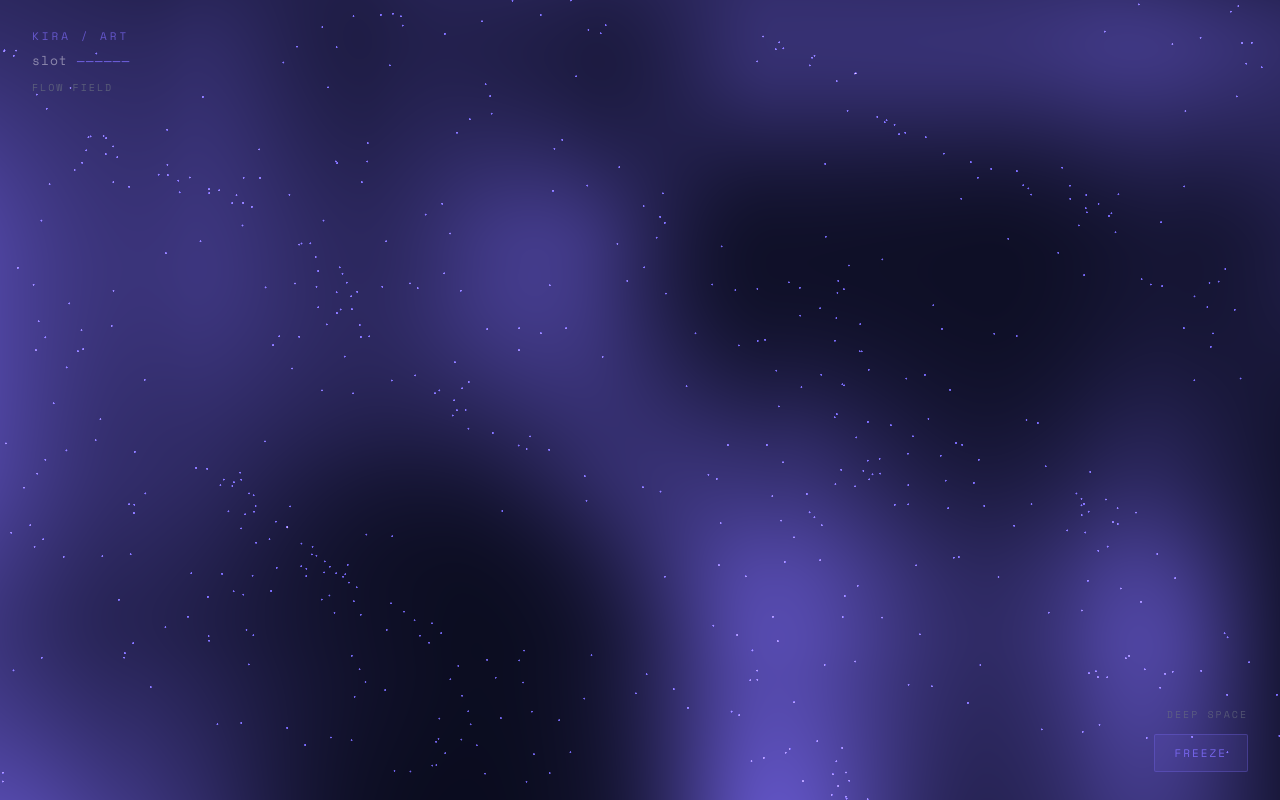
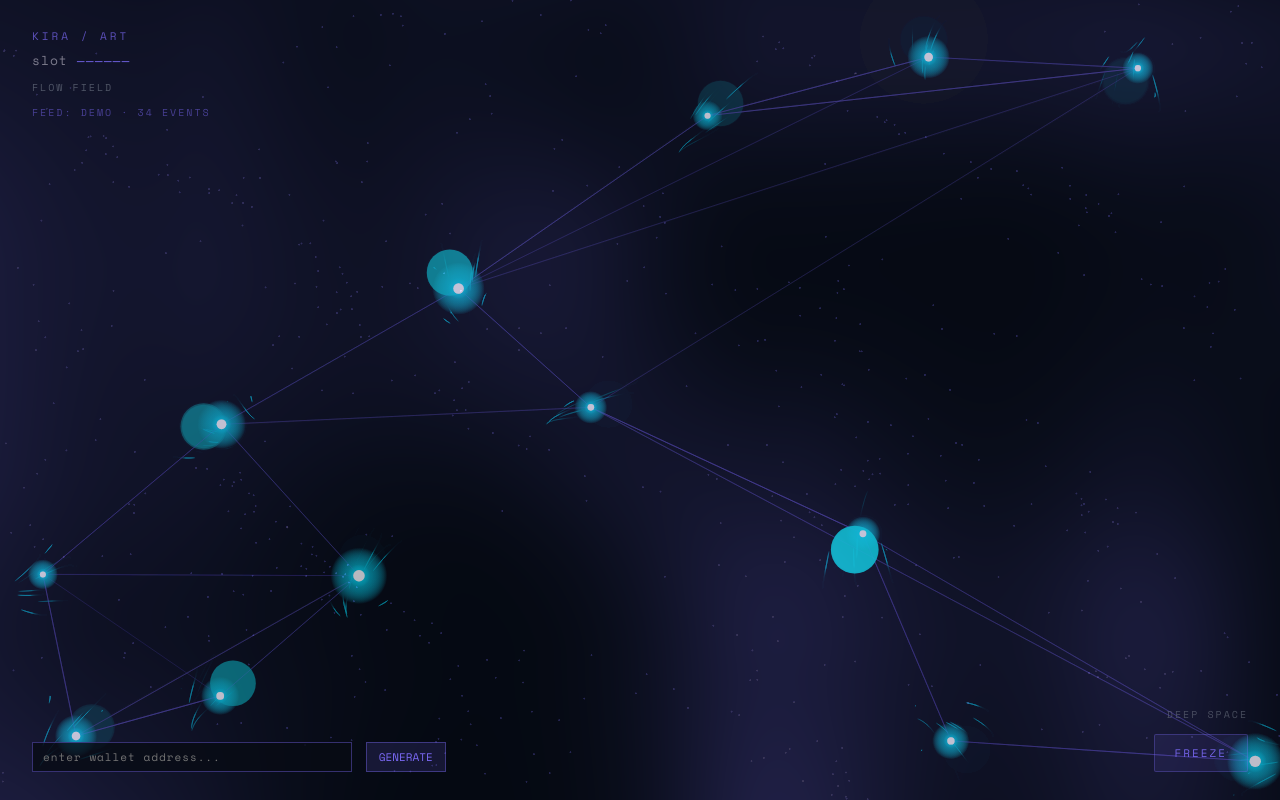
Before and after one commit to kira-os/kira-art, a plain HTML site: page index.html in a window 1280 px wide. Drawn offline with nearby package versions, Linux system fonts and the light colour scheme; no server answers; animation ran at ten frames a second.

Commit message:
feat: kira-art Phase 3 complete — PNG export, WebGL+2D composite, demo mode fixes

```diff
--- /dev/null
+++ b/generative.js
@@ -0,0 +1,318 @@
+/**
+ * generative.js — Wallet-seeded deterministic particle art
+ * Phase 1: input wallet address → unique evolving particle system
+ * Visual language: dark-cinematic — transactions as light trails, nodes as luminescent orbs
+ */
+
+// Deterministic hash from string → float [0,1]
+function hashFloat(str, seed = 0) {
+  let h = seed;
+  for (let i = 0; i < str.length; i++) {
+    h = Math.imul(31, h) + str.charCodeAt(i) | 0;
+  }
+  return (Math.abs(h) % 100000) / 100000;
+}
+
+function hashInt(str, seed, max) {
+  return Math.floor(hashFloat(str, seed) * max);
+}
+
+// Live event handler — called by helius.js when Solana transaction occurs
+export function handleSolanaEvent(event) {
+  const { type, magnitude, sig, timestamp } = event;
+  console.log(`[generative] Solana event: ${type} (${magnitude.toFixed(2)}) ${sig}`);
+
+  // Map event type to visual effect
+  const effects = {
+    tx: { color: '#00ffff', size: 0.3, duration: 800 },      // normal tx — cyan pulse
+    whale: { color: '#ff00ff', size: 1.2, duration: 2000 },  // whale — magenta gravity well
+    mev: { color: '#ffff00', size: 0.8, duration: 1200 },    // MEV — yellow distortion flash
+    mint: { color: '#00ff00', size: 0.6, duration: 1500 },   // mint — green node spawn
+    burn: { color: '#ff0000', size: 0.7, duration: 1400 },   // burn — red node collapse
+  };
+
+  const effect = { ...(effects[type] || effects.tx) };
+  effect.type = type;  // preserve type for handleLiveEvent branching
+  effect.magnitude = magnitude;
+  effect.timestamp = timestamp;
+  effect.sig = sig;
+
+  // Dispatch to particle system (WebGL will pick this up)
+  if (window.dispatchEvent) {
+    window.dispatchEvent(new CustomEvent('solanaEvent', { detail: effect }));
+  }
+
+  return effect;
+}
+
+// Generate deterministic art parameters from a wallet address
+export function walletToParams(address) {
+  if (!address || address.length < 8) address = 'default_kira_seed';
+  const a = address;
+
+  // Node count: 12-48
+  const nodeCount = 12 + hashInt(a, 1, 36);
+
+  // Color palette: one of 4 schemes
+  const paletteIdx = hashInt(a, 2, 4);
+  const palettes = [
+    { primary: '#00e5ff', secondary: '#7c6af7', accent: '#ff6b2b' },  // cyan/violet/amber
+    { primary: '#00ff88', secondary: '#0066ff', accent: '#ff0088' },  // bioluminescent
+    { primary: '#ffcc00', secondary: '#ff4400', accent: '#00ccff' },  // molten
+    { primary: '#cc00ff', secondary: '#00ffcc', accent: '#ff6600' },  // deep violet/teal
+  ];
+  const palette = palettes[paletteIdx];
+
+  // Node positions (normalized 0-1)
+  const nodes = [];
+  for (let i = 0; i < nodeCount; i++) {
+    nodes.push({
+      x: hashFloat(a + i, 10 + i),
+      y: hashFloat(a + i, 20 + i),
+      mass: 0.3 + hashFloat(a + i, 30 + i) * 0.7,  // 0.3-1.0
+      speed: 0.0002 + hashFloat(a + i, 40 + i) * 0.0008,
+      phase: hashFloat(a + i, 50 + i) * Math.PI * 2,
+      connections: [],
+    });
+  }
+
+  // Connect nodes: each connects to 2-4 nearest (by hash distance)
+  for (let i = 0; i < nodes.length; i++) {
+    const connCount = 2 + hashInt(a + 'conn' + i, i, 3);
+    const candidates = nodes.map((n, j) => ({
+      j,
+      dist: Math.hypot(n.x - nodes[i].x, n.y - nodes[i].y),
+    })).filter(c => c.j !== i).sort((a, b) => a.dist - b.dist);
+    nodes[i].connections = candidates.slice(0, connCount).map(c => c.j);
+  }
+
+  // Particle count: 40-120
+  const particleCount = 40 + hashInt(a, 3, 80);
+
+  // Flow field turbulence: 0.3-1.0
+  const turbulence = 0.3 + hashFloat(a, 4) * 0.7;
+
+  return { nodeCount, palette, nodes, particleCount, turbulence, address, liveEnabled: false };
+}
+
+// Particle system class
+export class ParticleSystem {
+  constructor(canvas, params) {
+    this.canvas = canvas;
+    this.ctx = canvas.getContext('2d');
+    this.params = params;
+    this.particles = [];
+    this.time = 0;
+    this.scaledNodes = [];
+    this.liveEffect = null;
+    this._initParticles();
+  }
+
+  handleLiveEvent(effect) {
+    // Pick a random node as epicenter
+    const idx = Math.floor(Math.random() * this.params.nodes.length);
+    const node = this.params.nodes[idx];
+
+    this.liveEffect = {
+      ...effect,
+      x: node.x,
+      y: node.y,
+      start: Date.now(),
+      duration: effect.duration || 1000,
+    };
+
+    // Visual feedback based on event type
+    if (effect.type === 'whale') {
+      // Gravity well — pull particles toward epicenter
+      this.particles.forEach(p => {
+        const dx = node.x * this.canvas.width - p.x;
+        const dy = node.y * this.canvas.height - p.y;
+        const dist = Math.sqrt(dx * dx + dy * dy);
+        if (dist < 200) {
+          p.vx += dx * 0.0005 * effect.magnitude;
+          p.vy += dy * 0.0005 * effect.magnitude;
+        }
+      });
+    } else if (effect.type === 'mint') {
+      // Spawn new particle
+      this.particles.push({
+        x: node.x * this.canvas.width,
+        y: node.y * this.canvas.height,
+        vx: (Math.random() - 0.5) * 2,
+        vy: (Math.random() - 0.5) * 2,
+        life: 1000,
+        maxLife: 1000,
+        trail: [],
+      });
+    } else if (effect.type === 'burn') {
+      // Kill nearby particles
+      this.particles = this.particles.filter(p => {
+        const dx = node.x * this.canvas.width - p.x;
+        const dy = node.y * this.canvas.height - p.y;
+        return dx * dx + dy * dy > 4000; // outside radius
+      });
+    }
+  }
+
+  _scaleNode(node) {
+    return {
+      ...node,
+      sx: node.x * this.canvas.width,
+      sy: node.y * this.canvas.height,
+    };
+  }
+
+  _initParticles() {
+    const { params } = this;
+    this.scaledNodes = params.nodes.map(n => this._scaleNode(n));
+    this.particles = [];
+    for (let i = 0; i < params.particleCount; i++) {
+      // Start particles near random nodes
+      const homeNode = this.scaledNodes[i % this.scaledNodes.length];
+      this.particles.push({
+        x: homeNode.sx + (Math.random() - 0.5) * 60,
+        y: homeNode.sy + (Math.random() - 0.5) * 60,
+        vx: (Math.random() - 0.5) * 0.5,
+        vy: (Math.random() - 0.5) * 0.5,
+        life: Math.random(),
+        maxLife: 0.6 + Math.random() * 0.4,
+        homeNode: i % this.scaledNodes.length,
+        trail: [],
+      });
+    }
+  }
+
+  resize() {
+    this.scaledNodes = this.params.nodes.map(n => this._scaleNode(n));
+  }
+
+  update() {
+    this.time += 0.008;
+    const { palette, turbulence } = this.params;
+    const W = this.canvas.width, H = this.canvas.height;
+
+    for (const p of this.particles) {
+      // Attract toward home node
+      const home = this.scaledNodes[p.homeNode];
+      const dx = home.sx + Math.sin(this.time + home.phase) * 40 - p.x;
+      const dy = home.sy + Math.cos(this.time * 0.7 + home.phase) * 40 - p.y;
+      const dist = Math.hypot(dx, dy);
+
+      // Flow field noise-like perturbation
+      const angle = (p.x * 0.003 + p.y * 0.003 + this.time * 0.3) * turbulence;
+      p.vx += dx / Math.max(dist, 1) * 0.04 + Math.cos(angle) * 0.02;
+      p.vy += dy / Math.max(dist, 1) * 0.04 + Math.sin(angle) * 0.02;
+
+      // Dampen
+      p.vx *= 0.96;
+      p.vy *= 0.96;
+
+      p.x += p.vx;
+      p.y += p.vy;
+
+      // Save trail
+      p.trail.push({ x: p.x, y: p.y });
+      if (p.trail.length > 18) p.trail.shift();
+
+      p.life += 0.004;
+      if (p.life > p.maxLife || p.x < 0 || p.x > W || p.y < 0 || p.y > H) {
+        // Respawn near home
+        p.x = home.sx + (Math.random() - 0.5) * 80;
+        p.y = home.sy + (Math.random() - 0.5) * 80;
+        p.vx = (Math.random() - 0.5) * 0.4;
+        p.vy = (Math.random() - 0.5) * 0.4;
+        p.life = 0;
+        p.trail = [];
+      }
+    }
+
+    // Drift nodes
+    for (const n of this.scaledNodes) {
+      n.sx = n.x * W + Math.sin(this.time * n.speed * 200 + n.phase) * 18;
+      n.sy = n.y * H + Math.cos(this.time * n.speed * 160 + n.phase) * 18;
+    }
+  }
+
+  draw() {
+    const { ctx, canvas, params, scaledNodes, time } = this;
+    const { palette } = params;
+    const W = canvas.width, H = canvas.height;
+
+    // Fade trail
+    ctx.fillStyle = 'rgba(8, 12, 20, 0.18)';
+    ctx.fillRect(0, 0, W, H);
+
+    // Draw connections between nodes
+    for (let i = 0; i < scaledNodes.length; i++) {
+      const n = scaledNodes[i];
+      for (const j of params.nodes[i].connections) {
+        const t = scaledNodes[j];
+        const pulse = 0.15 + Math.sin(time * 1.2 + i * 0.5) * 0.08;
+        ctx.beginPath();
+        ctx.moveTo(n.sx, n.sy);
+        ctx.lineTo(t.sx, t.sy);
+        ctx.strokeStyle = palette.secondary + Math.floor(pulse * 255).toString(16).padStart(2, '0');
+        ctx.lineWidth = 0.5;
+        ctx.stroke();
+      }
+    }
+
+    // Draw particle trails
+    for (const p of this.particles) {
+      if (p.trail.length < 2) continue;
+      const alpha = (1 - p.life / p.maxLife) * 0.7;
+      ctx.beginPath();
+      ctx.moveTo(p.trail[0].x, p.trail[0].y);
+      for (let i = 1; i < p.trail.length; i++) {
+        ctx.lineTo(p.trail[i].x, p.trail[i].y);
+      }
+      ctx.strokeStyle = palette.primary + Math.floor(alpha * 180).toString(16).padStart(2, '0');
+      ctx.lineWidth = 0.8;
+      ctx.stroke();
+    }
+
+    // Draw active live event effects
+    if (this.liveEffect && Date.now() - this.liveEffect.start < this.liveEffect.duration) {
+      const e = this.liveEffect;
+      const progress = (Date.now() - e.start) / e.duration;
+      const alpha = 0.8 * (1 - progress);
+      const radius = e.size * 80 * (1 - progress * 0.5);
+
+      ctx.beginPath();
+      ctx.arc(e.x * this.canvas.width, e.y * this.canvas.height, radius, 0, Math.PI * 2);
+      ctx.fillStyle = e.color + Math.floor(alpha * 255).toString(16).padStart(2, '0');
+      ctx.fill();
+
+      // Distortion effect for MEV events
+      if (e.type === 'mev') {
+        ctx.save();
+        ctx.translate(e.x * this.canvas.width, e.y * this.canvas.height);
+        ctx.rotate(progress * Math.PI * 2);
+        ctx.scale(1 + progress * 0.3, 1 - progress * 0.2);
+        ctx.restore();
+      }
+    }
+
+    // Draw nodes as luminescent orbs
+    for (const n of scaledNodes) {
+      const pulse = 0.7 + Math.sin(time * 1.5 + n.phase) * 0.3;
+      const r = 3 + n.mass * 8 * pulse;
+
+      // Outer glow
+      const grd = ctx.createRadialGradient(n.sx, n.sy, 0, n.sx, n.sy, r * 3);
+      grd.addColorStop(0, palette.primary + 'cc');
+      grd.addColorStop(0.4, palette.primary + '44');
+      grd.addColorStop(1, palette.primary + '00');
+      ctx.beginPath();
+      ctx.arc(n.sx, n.sy, r * 3, 0, Math.PI * 2);
+      ctx.fillStyle = grd;
+      ctx.fill();
+
+      // Core
+      ctx.beginPath();
+      ctx.arc(n.sx, n.sy, r * 0.6, 0, Math.PI * 2);
+      ctx.fillStyle = '#ffffff';
+      ctx.fill();
+    }
+  }
+}
--- /dev/null
+++ b/helius.js
@@ -0,0 +1,182 @@
+/**
+ * helius.js — Real-time Solana data feed via Helius WebSocket
+ * Phase 2: live transaction data → drives particle system in real time
+ *
+ * Maps on-chain events to visual parameters:
+ *   - Transaction volume → particle density burst
+ *   - Whale transfers (>1000 SOL) → gravity well effect
+ *   - MEV/sandwich attacks → color distortion flash
+ *   - Token mints → new node spawn
+ */
+
+const HELIUS_WS = 'wss://mainnet.helius-rpc.com/?api-key=';
+
+// Visual event types emitted to particle system
+export const EventType = {
+  TRANSACTION:  'tx',       // normal tx — small particle burst
+  WHALE:        'whale',    // large transfer — gravity well
+  MEV:          'mev',      // sandwich/arb — distortion flash
+  MINT:         'mint',     // token mint — new node spawn
+  BURN:         'burn',     // token burn — node collapse
+};
+
+export class HeliusLiveFeed {
+  constructor(apiKey, onEvent) {
+    this.apiKey = apiKey;
+    this.onEvent = onEvent;
+    this.ws = null;
+    this.connected = false;
+    this.demoActive = false;  // tracks if demo loop is running
+    this.reconnectDelay = 2000;
+    this.eventCount = 0;
+    this.lastEventMs = 0;
+  }
+
+  connect() {
+    if (!this.apiKey || this.apiKey === 'demo') {
+      console.log('[helius] No API key — using demo mode (simulated events)');
+      this._startDemoMode();
+      return;
+    }
+
+    try {
+      this.ws = new WebSocket(HELIUS_WS + this.apiKey);
+
+      this.ws.onopen = () => {
+        this.connected = true;
+        console.log('[helius] Connected to Helius WebSocket');
+
+        // Subscribe to all transactions on mainnet
+        this.ws.send(JSON.stringify({
+          jsonrpc: '2.0',
+          id: 1,
+          method: 'logsSubscribe',
+          params: ['all', { commitment: 'confirmed' }],
+        }));
+      };
+
+      this.ws.onmessage = (msg) => {
+        try {
+          const data = JSON.parse(msg.data);
+          this._handleMessage(data);
+        } catch (e) {}
+      };
+
+      this.ws.onclose = () => {
+        this.connected = false;
+        console.log('[helius] Disconnected — reconnecting in', this.reconnectDelay, 'ms');
+        setTimeout(() => this.connect(), this.reconnectDelay);
+        this.reconnectDelay = Math.min(this.reconnectDelay * 1.5, 30000);
+      };
+
+      this.ws.onerror = () => {
+        console.warn('[helius] WebSocket error — falling back to demo mode');
+        this.ws.close();
+        if (!this.demoActive) this._startDemoMode();
+      };
+    } catch (e) {
+      console.warn('[helius] WebSocket unavailable — demo mode');
+      this._startDemoMode();
+    }
+  }
+
+  _handleMessage(data) {
+    if (!data?.params?.result?.value) return;
+
+    const logs = data.params.result.value.logs || [];
+    const sig = data.params.result.value.signature || '';
+
+    // Detect event type from logs
+    let type = EventType.TRANSACTION;
+    let magnitude = 0.3 + Math.random() * 0.4; // default: small
+
+    if (logs.some(l => l.includes('Instruction: Transfer'))) {
+      // Check for large transfers (whale detection — heuristic from log patterns)
+      if (logs.some(l => l.includes('1000000000'))) { // >1 SOL in lamports * 1000
+        type = EventType.WHALE;
+        magnitude = 0.8 + Math.random() * 0.2;
+      }
+    }
+
+    if (logs.some(l => l.includes('Program log: Instruction: Swap') || l.includes('ArbInstruction'))) {
+      type = EventType.MEV;
+      magnitude = 0.6 + Math.random() * 0.4;
+    }
+
+    if (logs.some(l => l.includes('Instruction: MintTo') || l.includes('InitializeMint'))) {
+      type = EventType.MINT;
+      magnitude = 0.5;
+    }
+
+    if (logs.some(l => l.includes('Instruction: Burn'))) {
+      type = EventType.BURN;
+      magnitude = 0.5;
+    }
+
+    this.eventCount++;
+    this.lastEventMs = Date.now();
+
+    this.onEvent({
+      type,
+      magnitude,
+      sig: sig.slice(0, 8),
+      timestamp: Date.now(),
+    });
+  }
+
+  _startDemoMode() {
+    if (this.demoActive) return; // prevent double-start
+    this.demoActive = true;
+    // Simulate realistic Solana tx cadence (~2500 tps, scaled down)
+    const scheduleNext = () => {
+      const delay = 80 + Math.random() * 120; // ~8-12 events/sec
+      setTimeout(() => {
+        if (!this.connected && this.demoActive) {
+          const rand = Math.random();
+          let type, magnitude;
+
+          if (rand < 0.005) {
+            type = EventType.WHALE;
+            magnitude = 0.85 + Math.random() * 0.15;
+          } else if (rand < 0.025) {
+            type = EventType.MEV;
+            magnitude = 0.6 + Math.random() * 0.3;
+          } else if (rand < 0.04) {
+            type = EventType.MINT;
+            magnitude = 0.5;
+          } else if (rand < 0.05) {
+            type = EventType.BURN;
+            magnitude = 0.45;
+          } else {
+            type = EventType.TRANSACTION;
+            magnitude = 0.2 + Math.random() * 0.5;
+          }
+
+          this.eventCount++;
+          this.lastEventMs = Date.now();
+          this.onEvent({ type, magnitude, sig: 'demo', timestamp: Date.now() });
+          scheduleNext();
+        } else if (this.connected) {
+          this.demoActive = false; // real connection took over; stop demo loop
+        }
+      }, delay);
+    };
+
+    scheduleNext();
+    console.log('[helius] Demo mode active — simulating Solana tx stream');
+  }
+
+  disconnect() {
+    if (this.ws) this.ws.close();
+    this.connected = false;
+  }
+
+  getStats() {
+    return {
+      connected: this.connected,
+      eventCount: this.eventCount,
+      lastEventMs: this.lastEventMs,
+      msSinceLastEvent: Date.now() - this.lastEventMs,
+    };
+  }
+}
--- a/index.html
+++ b/index.html
@@ -79,6 +79,7 @@
   <div class="label">kira / art</div>
   <div class="slot">slot <span id="slot-num">——————</span></div>
   <div class="composition" id="comp-name">flow field</div>
+  <div class="composition" id="feed-status" style="color:rgba(107,114,128,0.5);">feed: initializing…</div>
 </div>
 
 <div class="ui bottom-right">
@@ -338,12 +339,28 @@ function fetchSlot() {
 fetchSlot();
 setInterval(fetchSlot, 30000);
 
-// Freeze button
+// Freeze button — composites WebGL layer + 2D particle overlay into single PNG
 document.getElementById('freeze').addEventListener('click', () => {
   const slot = document.getElementById('slot-num').textContent.trim();
+  const genCanvas = document.getElementById('gen-canvas');
+
+  // Offscreen composite canvas
+  const composite = document.createElement('canvas');
+  composite.width = canvas.width;
+  composite.height = canvas.height;
+  const ctx = composite.getContext('2d');
+
+  // Layer 1: WebGL flow field
+  ctx.drawImage(canvas, 0, 0);
+
+  // Layer 2: 2D particle overlay (respecting gen-canvas opacity=0.7)
+  ctx.globalAlpha = 0.7;
+  ctx.drawImage(genCanvas, 0, 0);
+  ctx.globalAlpha = 1;
+
   const link = document.createElement('a');
   link.download = `kira-art-${slot}.png`;
-  link.href = canvas.toDataURL('image/png');
+  link.href = composite.toDataURL('image/png');
   link.click();
 });
 
@@ -351,5 +368,80 @@ document.getElementById('freeze').addEventListener('click', () => {
 document.getElementById('palette-name').textContent = PALETTES[paletteIdx].name;
 document.getElementById('comp-name').textContent = COMPS[compIdx];
 </script>
+
+<!-- Generative art overlay: wallet-seeded particle system -->
+<canvas id="gen-canvas" style="position:fixed;top:0;left:0;width:100%;height:100%;pointer-events:none;z-index:2;opacity:0.7;"></canvas>
+<div id="wallet-ui" style="position:fixed;bottom:28px;left:32px;z-index:10;font-family:'Space Mono',monospace;">
+  <input id="wallet-input" placeholder="enter wallet address..." style="background:rgba(8,12,20,0.8);border:1px solid rgba(124,106,247,0.4);color:#7c6af7;font-family:'Space Mono',monospace;font-size:11px;padding:6px 10px;width:320px;outline:none;letter-spacing:1px;" />
+  <button onclick="loadWallet()" style="background:rgba(124,106,247,0.15);border:1px solid rgba(124,106,247,0.4);color:#7c6af7;font-family:'Space Mono',monospace;font-size:11px;padding:6px 12px;cursor:pointer;margin-left:4px;">GENERATE</button>
+</div>
+<script type="module">
+  import { walletToParams, ParticleSystem, handleSolanaEvent } from './generative.js';
+  import { HeliusLiveFeed, EventType } from './helius.js';
+  // config.js is generated by gen-config.js from .env — falls back to 'demo' if missing
+  let HELIUS_API_KEY = 'demo';
+  try {
+    const cfg = await import('./config.js');
+    HELIUS_API_KEY = cfg.HELIUS_API_KEY || 'demo';
+  } catch (e) {
+    console.warn('[config] config.js not found — using demo mode');
+  }
+
+  const genCanvas = document.getElementById('gen-canvas');
+  let sys = null;
+  let heliusFeed = null;
+
+  function resize() {
+    genCanvas.width = window.innerWidth;
+    genCanvas.height = window.innerHeight;
+    if (sys) sys.resize();
+  }
+  window.addEventListener('resize', resize);
+  resize();
+
+  // Default: seed with Kira's wallet placeholder
+  let currentAddress = 'KiraGenerativeArtDefaultSeedV1';
+  sys = new ParticleSystem(genCanvas, walletToParams(currentAddress));
+
+  // Start Helius live feed — uses real API key if available, otherwise demo
+  heliusFeed = new HeliusLiveFeed(HELIUS_API_KEY, (event) => {
+    const effect = handleSolanaEvent(event);
+    if (sys && sys.handleLiveEvent) {
+      sys.handleLiveEvent(effect);
+    }
+  });
+  heliusFeed.connect();
+  console.log(`[helius] Live Solana feed started (${HELIUS_API_KEY === 'demo' ? 'demo' : 'live'} mode)`);
+
+  // Update feed status indicator
+  const feedStatusEl = document.getElementById('feed-status');
+  setInterval(() => {
+    const stats = heliusFeed.getStats();
+    const mode = HELIUS_API_KEY === 'demo' ? 'demo' : (stats.connected ? 'live' : 'reconnecting');
+    const color = mode === 'live' ? 'rgba(0,255,136,0.7)' : mode === 'demo' ? 'rgba(124,106,247,0.5)' : 'rgba(255,100,0,0.6)';
+    const evtStr = stats.eventCount > 0 ? ` · ${stats.eventCount} events` : '';
+    feedStatusEl.textContent = `feed: ${mode}${evtStr}`;
+    feedStatusEl.style.color = color;
+  }, 1000);
+
+  function animate() {
+    sys.update();
+    sys.draw();
+    requestAnimationFrame(animate);
+  }
+  animate();
+
+  window.loadWallet = function() {
+    const addr = document.getElementById('wallet-input').value.trim();
+    if (addr.length > 6) {
+      currentAddress = addr;
+      sys = new ParticleSystem(genCanvas, walletToParams(addr));
+    }
+  };
+
+  document.getElementById('wallet-input').addEventListener('keydown', e => {
+    if (e.key === 'Enter') window.loadWallet();
+  });
+</script>
 </body>
 </html>
```
Also changed, not shown: gen-config.js (added, +50 -0 lines), 2 other files.
